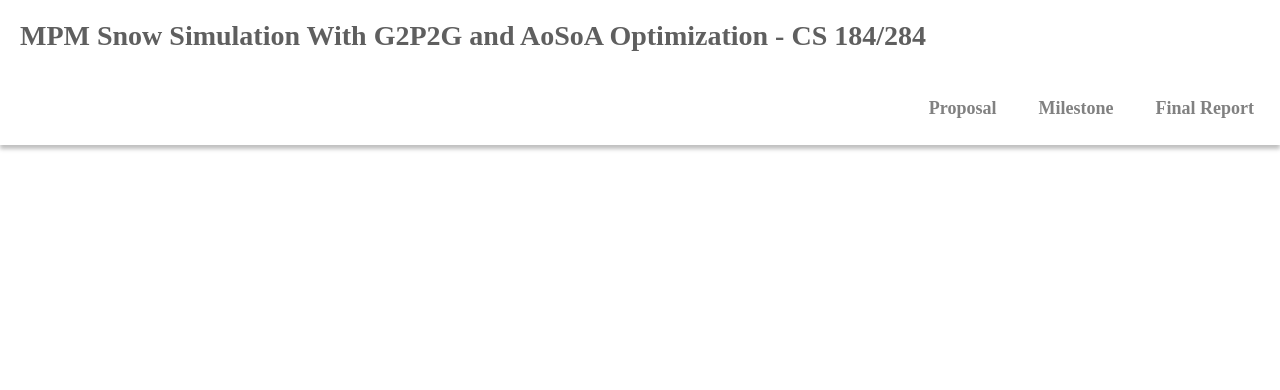
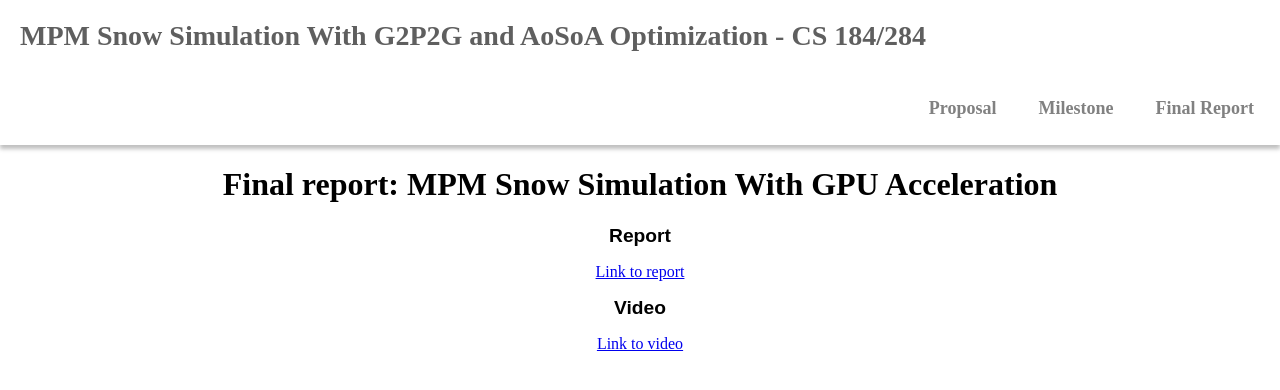
Before and after one commit to Leo-godel/CS284-final, a plain HTML site: page docs/report.html in a window 1280 px wide. Drawn offline with Linux system fonts and the light colour scheme.

Commit message:
final page

```diff
--- a/docs/report.html
+++ b/docs/report.html
@@ -79,3 +79,15 @@
         border-collapse: collapse;
     }
 </style>
+
+<h1 align="middle">Final report: MPM Snow Simulation With GPU Acceleration</h1>
+<h2 align="middle">Report</h2>
+<div align="middle">
+    <a href="https://drive.google.com/file/d/175NUY6IVsrn-cfPj1d-dVzX86LmDkB9y/view?usp=sharing" class="button" view>Link to report</a>
+</div>
+<h2 align="middle">Video</h2>
+<div align="middle">
+    <a href="https://drive.google.com/file/d/1EtNmYYTUaMrriORoMRXjIo7rY1NkT1xw/view?usp=sharing" class="button" view>Link to video</a>
+</div>
+
+</body>
```
Also changed, not shown: docs/milestone.html (+1 -1 lines). Lines whose indentation alone changed are shown as unchanged.
